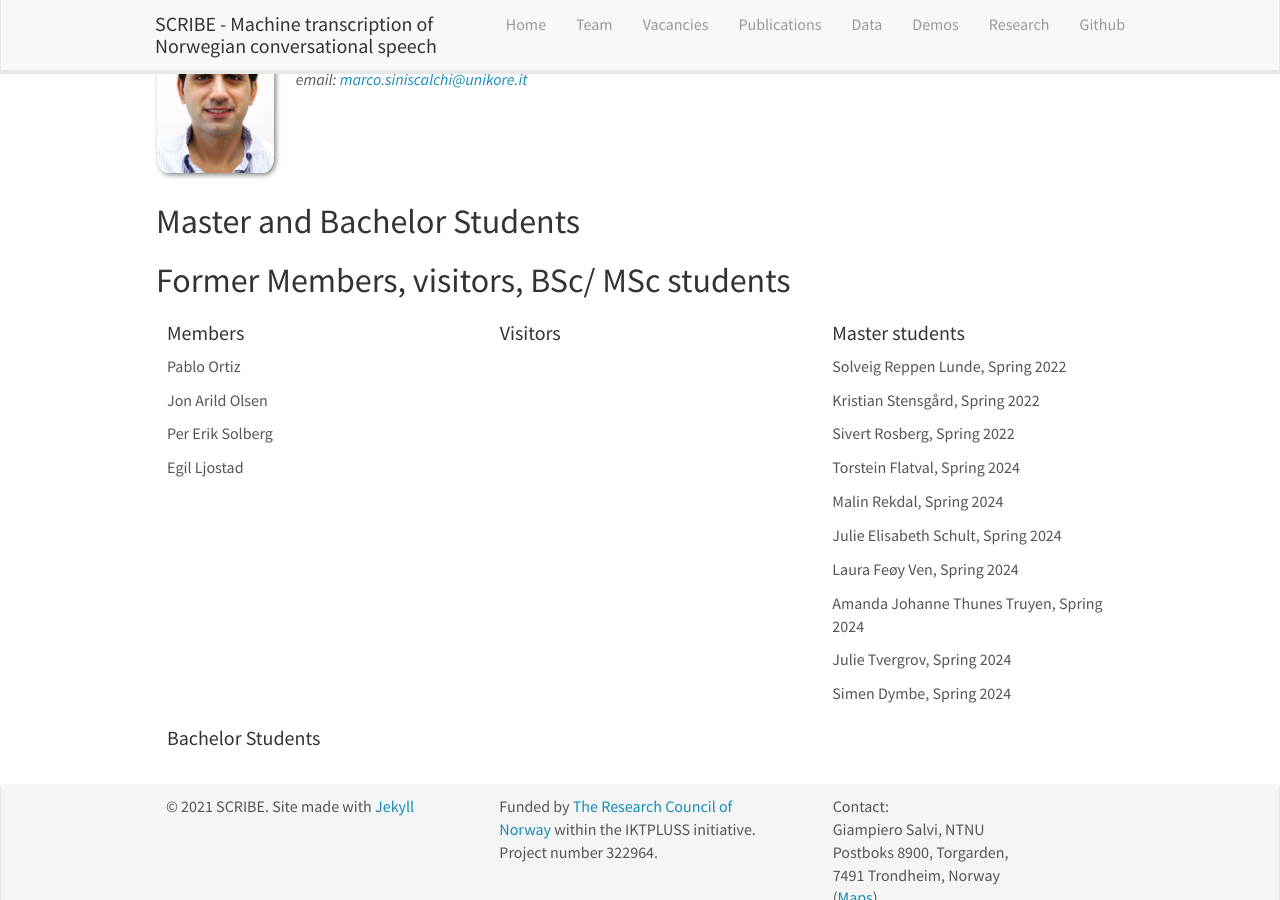
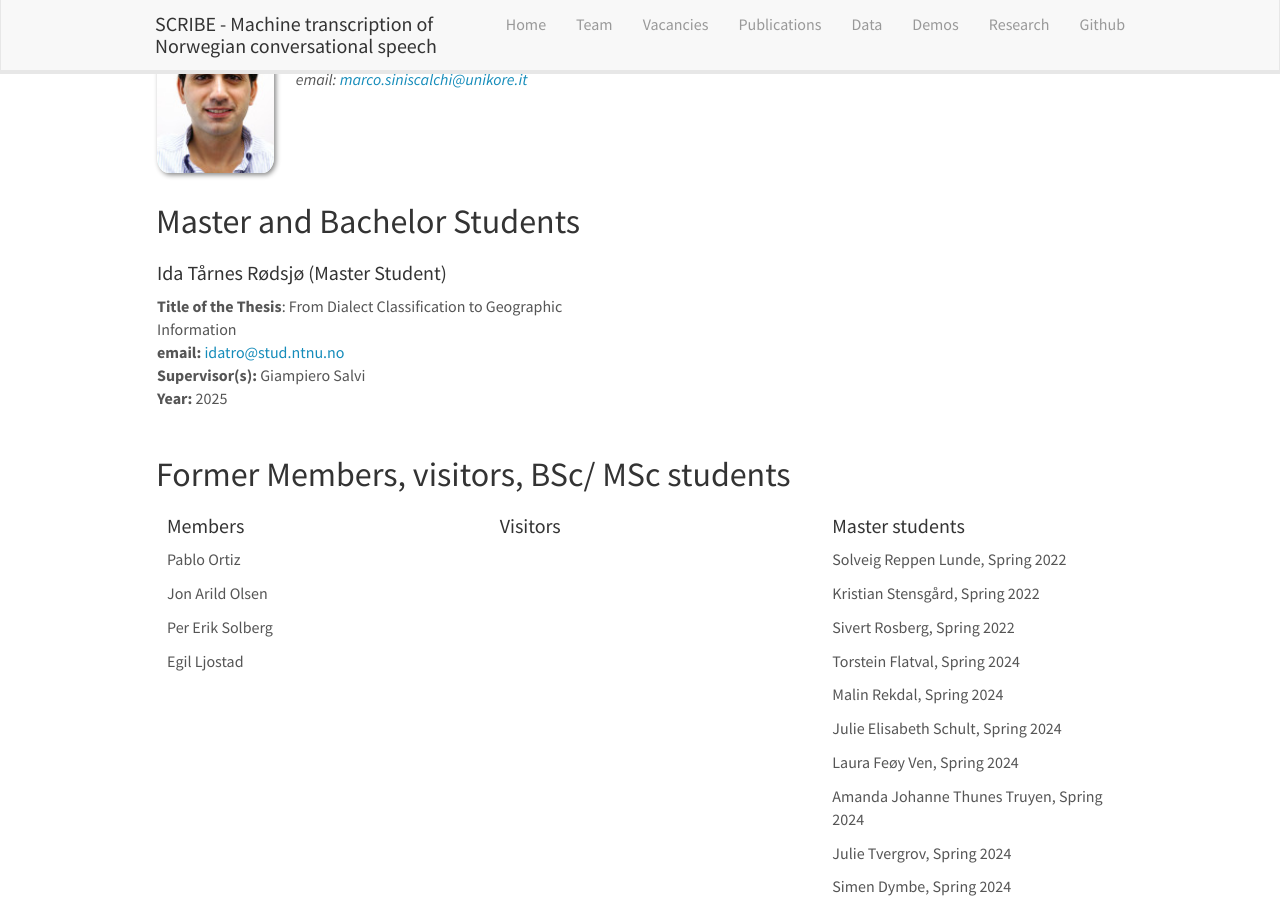
Before and after one commit to scribe-project/scribe-project.github.io, a Jekyll site: the page built from _pages/team.md, in a window 1280 px wide and 900 px high, scrolled down 1600 px. Built offline with Jekyll 4.4.1, drawn with Linux system fonts in a browser that asks for light colours; nearby versions of some CDN libraries.

Commit message:
added Ida

```diff
--- a/_data/students.yml
+++ b/_data/students.yml
@@ -10,14 +10,14 @@
 #  education3:
 #  education4:
 
-#- name: Solveig Reppen Lunde (Master Student)
-#  photo: bio-photo.jpg
-#  info: "Norwegian Dialect Analysis and Recognition"
-#  email: solverl@stud.ntnu.no
-#  year: 2021
-#  supervisors: Giampiero Salvi / Pablo Ortiz
-#  number_educ: 0
-#  education1:
+- name: Ida Tårnes Rødsjø (Master Student)
+  photo: bio-photo.jpg
+  info: "From Dialect Classification to Geographic Information"
+  email: idatro@stud.ntnu.no
+  year: 2025
+  supervisors: Giampiero Salvi
+  number_educ: 0
+  education1:
 
 #- name: Kristian Stensgård (Master Student)
 #  photo: bio-photo.jpg
```
